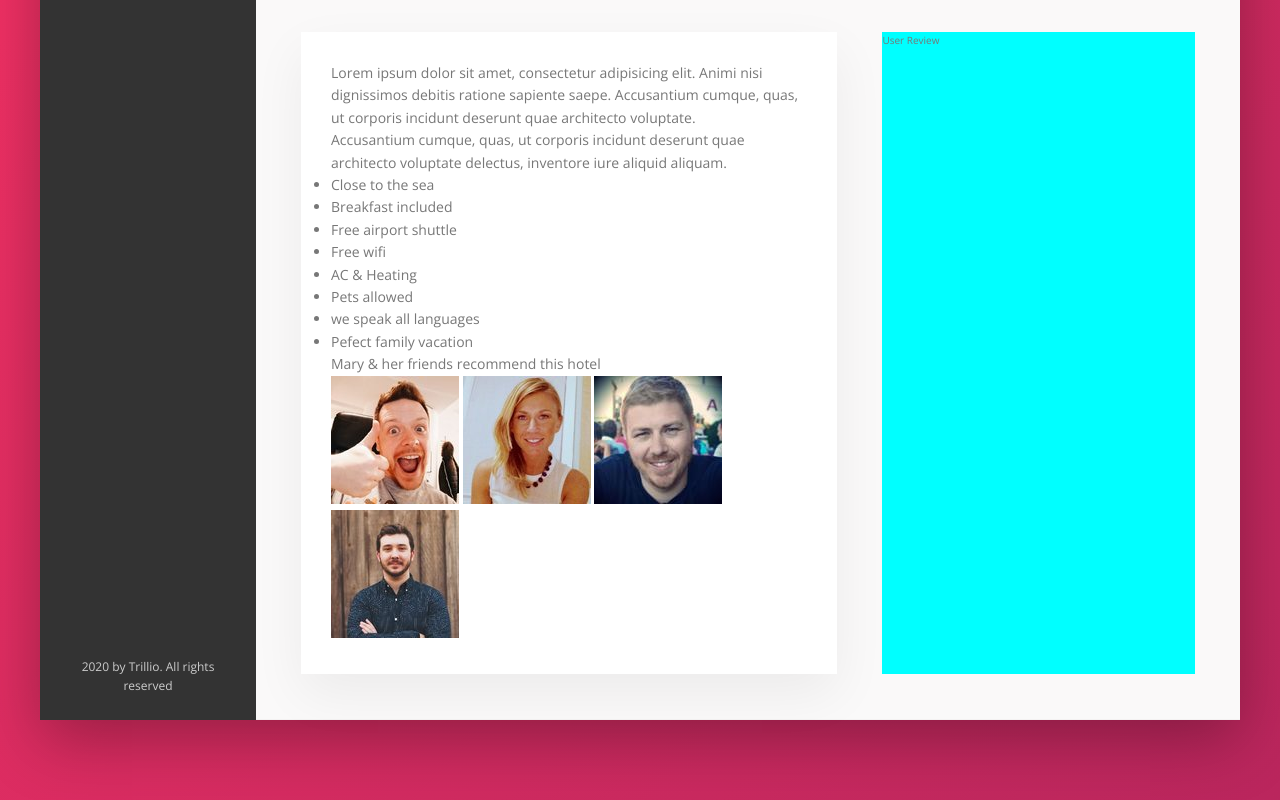
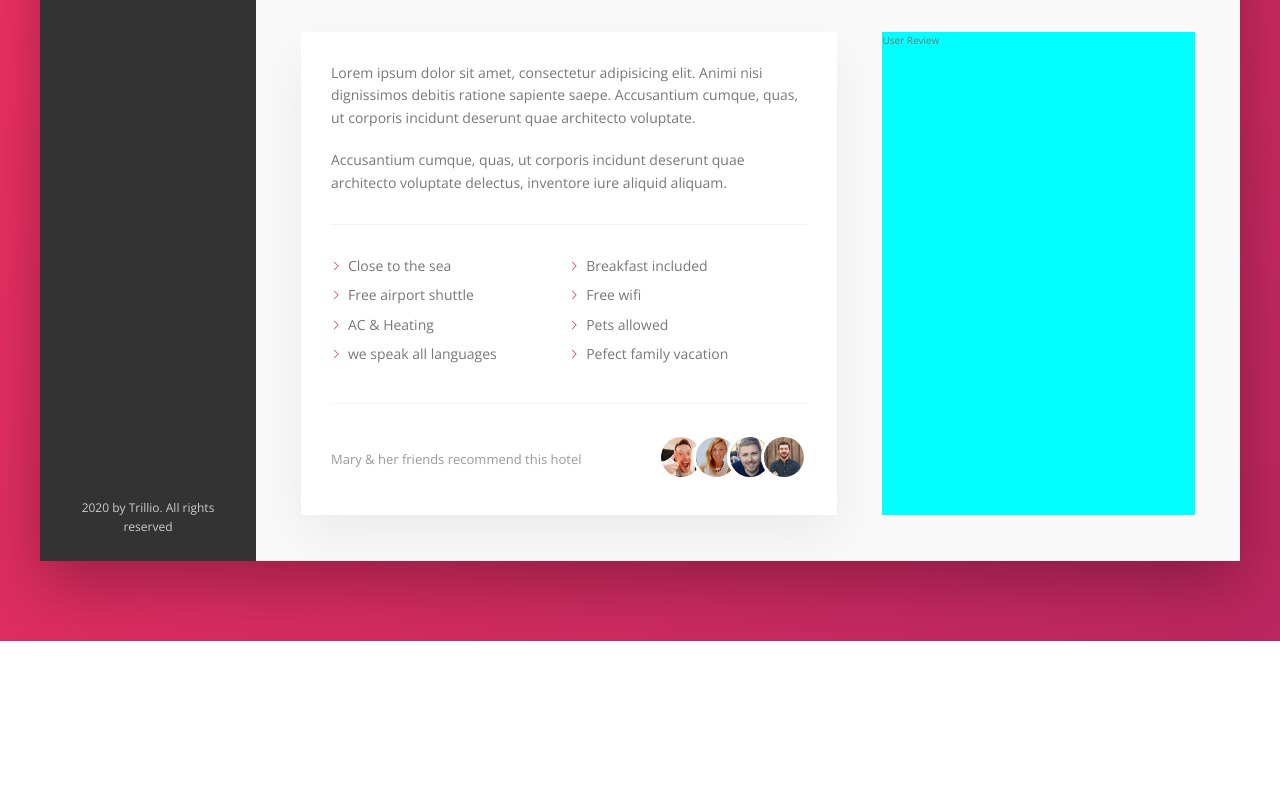
Before and after one commit to johngwells/Trillio-Web, a website: page index.html in a window 1280 px wide. Shown: the part 615-1415 px from the top of the page. After the commit the page ends 1256 px from the top, so only its background shows below. Drawn offline with nearby package versions, Linux system fonts and the light colour scheme.

Commit message:
content, user review, layout/design

```diff
--- a/index.html
+++ b/index.html
@@ -149,10 +149,10 @@
                                     Mary & her friends recommend this hotel
                                 </p>
                                 <div class="recommend__friends">
-                                    <img src="img/user-1.jpg" alt="friend 1">
-                                    <img src="img/user-2.jpg" alt="friend 2">
-                                    <img src="img/user-3.jpg" alt="friend 3">
-                                    <img src="img/user-4.jpg" alt="friend 4">
+                                    <img class="recommend__photo" src="img/user-1.jpg" alt="friend 1">
+                                    <img class="recommend__photo" src="img/user-2.jpg" alt="friend 2">
+                                    <img class="recommend__photo" src="img/user-3.jpg" alt="friend 3">
+                                    <img class="recommend__photo" src="img/user-4.jpg" alt="friend 4">
                                 </div>
                             </div>
                         </div>
--- a/sass/_base.scss
+++ b/sass/_base.scss
@@ -14,6 +14,8 @@
 
   --shadow-dark: 0 2rem 6rem rgba(0,0,0,.3);
   --shadow-light: 0 2rem 5rem rgba(0,0,0,.06);
+
+  --line: 1px solid var(--color-grey-light-2);
 }
 
 * {
--- a/sass/_components.scss
+++ b/sass/_components.scss
@@ -288,3 +288,71 @@
     box-shadow: none;
   }
 }
+
+// --------> Paragraph <---------
+.paragraph:not(:last-of-type) {
+  margin-bottom: 2rem;
+}
+
+// --------> List <---------
+.list {
+  list-style: none;
+  margin: 3rem 0;
+  padding: 3rem 0;
+  border-top: var(--line);
+  border-bottom: var(--line);
+
+  display: flex;
+  flex-wrap: wrap;
+
+  &__item {
+    flex: 0 0 50%;
+    margin-bottom: .7rem;
+  }
+
+  &__item::before {
+    content: "";
+    display: inline-block;
+    height: 1rem;
+    width: 1rem;
+    margin-right: .7rem;
+
+    // Older Browsers
+    // background-image: url(../img/chevron-thin-right.svg);
+    // background-size: cover;
+
+    // Newer Browsers
+    background-color: var(--color-primary);
+    -webkit-mask-image: url(../img/chevron-thin-right.svg);
+    -webkit-mask-size: cover;
+  }
+}
+
+// --------> Recommend <---------
+.recommend {
+  font-size: 1.3rem;
+  color: var(--color-grey-dark-3);
+
+  display: flex;
+  align-items: center;
+
+  &__count {
+    margin-right: auto;
+  }
+
+  &__friends {
+
+  }
+
+  &__photo {
+    box-sizing: content-box;
+    height: 4rem;
+    width: 4rem;
+    border-radius: 50%;
+    border: 3px solid #fff;
+
+    &:not(:last-child) {
+      margin-right: -1.5rem;
+    }
+  }
+}
```
Also changed, not shown: css/style.css.
